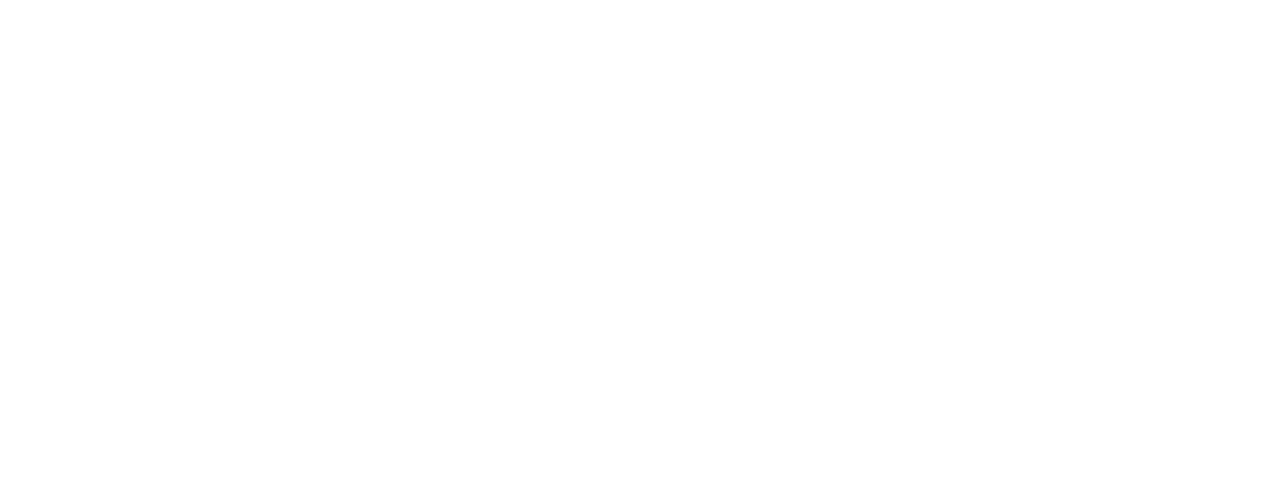
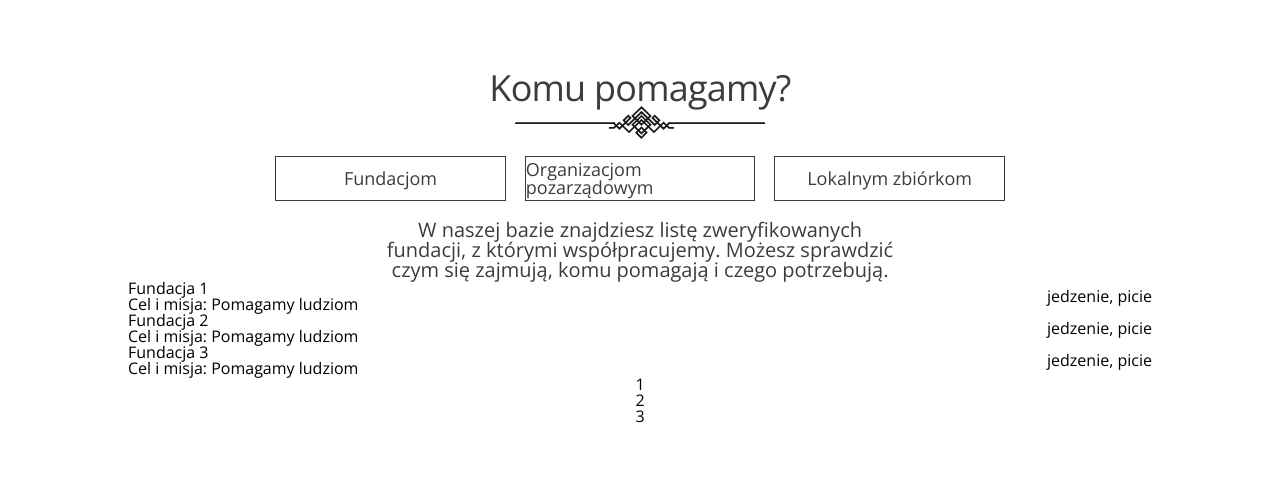
Before and after one commit to jeronim-j/sharing_foundation_page, a React (Create React App) app: page / in a window 1280 px wide. Shown: the part 2553-3030 px from the top of the page. Built offline with nearby package versions, Linux system fonts and the light colour scheme.

Commit message:
Basic organizations section created

```diff
--- a/package.json
+++ b/package.json
@@ -6,6 +6,7 @@
     "@testing-library/jest-dom": "^4.2.4",
     "@testing-library/react": "^9.5.0",
     "@testing-library/user-event": "^7.2.1",
+    "axios": "^0.20.0",
     "node-sass": "^4.14.1",
     "react": "^16.13.1",
     "react-dom": "^16.13.1",
--- a/src/components/Home/HomeContact.js
+++ b/src/components/Home/HomeContact.js
@@ -17,6 +17,7 @@
             setEmailErr(prevState => "Podany email jest nieprawidłowy");
             return false;
         } else if (msg.length < 120) {
+            setSuccessMsg(prevState => "Wiadomość została wysłana! Wkrótce się skontaktujemy.")
             setMsgErr(prevState => "Wiadomość musi być dłuższa niż 120 znaków")
         } else {
             setSuccessMsg(prevState => "Wiadomość została wysłana! Wkrótce się skontaktujemy.")
@@ -26,15 +27,15 @@
 
     const handleSubmit = event => {
         event.preventDefault();
-        setNameErr("");
-        setEmailErr("");
-        setMsgErr("");
+        setNameErr(prevState => "");
+        setEmailErr(prevState => "");
+        setMsgErr(prevState => "");
         const isValid = validate();
         if (isValid) {
             console.log(name, email, msg);
-            setName("");
-            setEmail("");
-            setMsg("");
+            setName(prevState => "");
+            setEmail(prevState => "");
+            setMsg(prevState => "");
         }
     }
 
--- a/src/components/Home/HomeOrganizations.js
+++ b/src/components/Home/HomeOrganizations.js
@@ -1,10 +1,77 @@
-import React from 'react';
+import React, {useState} from 'react';
+import HomeOrganizationsList from "./HomeOrganizationsList";
+import foundationsArray from '../../foundations.json';
+import nonGovArray from '../../non-gov.json';
+import localArray from '../../local.json';
 
 const HomeOrganizations = () => {
+    const [value, setValue] = useState("foundations");
+    let orgText;
+    let orgList;
+
+
+    if (value === "foundations") {
+        orgText =
+            <p className="organizations-text">
+                W naszej bazie znajdziesz listę zweryfikowanych fundacji, z którymi współpracujemy.
+                Możesz sprawdzić czym się zajmują, komu pomagają i czego potrzebują.
+            </p>
+        orgList = <HomeOrganizationsList orgArray={foundationsArray} />
+    } else if (value === "non-gov") {
+        orgText =
+            <p className="organizations-text">
+                W naszej bazie znajdziesz listę zweryfikowanych organizacji pozarządowych, z którymi współpracujemy.
+                Możesz sprawdzić czym się zajmują, komu pomagają i czego potrzebują.
+            </p>
+        orgList = <HomeOrganizationsList orgArray={nonGovArray} />
+    } else {
+        orgText =
+            <p className="organizations-text">
+                W naszej bazie znajdziesz listę zweryfikowanych lokalnych zbiórek, z którymi współpracujemy.
+                Możesz sprawdzić czym się zajmują, komu pomagają i czego potrzebują.
+            </p>
+        orgList = <HomeOrganizationsList orgArray={localArray} />
+    }
+
     return (
-        <section className="organizations" id="organizations">
-
-        </section>
+        <>
+            <section className="organizations" id="organizations">
+                <h2 className="organizations-header">Komu pomagamy?</h2>
+                <div className="organizations-decoration"
+                     style={{backgroundImage: `url(${process.env.PUBLIC_URL}/assets/Decoration.svg`}}/>
+                <form className="organizations-radio">
+                    <label>
+                        <span>Fundacjom</span>
+                        <input
+                            name="organizations"
+                            type="radio"
+                            value="foundations"
+                            onChange={e => setValue(e.target.value)}
+                        />
+                    </label>
+                    <label>
+                        <span>Organizacjom pozarządowym</span>
+                        <input
+                            name="organizations"
+                            type="radio"
+                            value="non-gov"
+                            onChange={e => setValue(e.target.value)}
+                        />
+                    </label>
+                    <label>
+                        <span>Lokalnym zbiórkom</span>
+                        <input
+                            name="organizations"
+                            type="radio"
+                            value="local"
+                            onChange={e => setValue(e.target.value)}
+                        />
+                    </label>
+                </form>
+                {orgText}
+                {orgList}
+            </section>
+        </>
     )
 }
 
--- /dev/null
+++ b/src/components/Home/HomeOrganizationsList.js
@@ -0,0 +1,51 @@
+import React, {useState} from "react";
+
+const HomeOrganizationsList = ({orgArray}) => {
+    const [currentPage, setCurrentPage] = useState(1);
+    const [orgPerPage] = useState(3);
+    const indexOfLastOrg = currentPage * orgPerPage;
+    const indexOfFirstOrg = indexOfLastOrg - orgPerPage;
+    const currentOrg = orgArray.slice(indexOfFirstOrg, indexOfLastOrg);
+
+    const Pagination = ({orgPerPage, totalOrg, paginate}) => {
+        const pageNumbers = [];
+        paginate = (pageNumber) => setCurrentPage(pageNumber);
+        for (let i = 1; i <= Math.ceil(totalOrg / orgPerPage); i++) {
+            pageNumbers.push(i);
+        }
+
+        return (
+            <nav>
+                <ul>
+                    {pageNumbers.map(number => (
+                        <li key={number}>
+                            <span onClick={() => paginate(number)} >{number}</span>
+                        </li>
+                    ))}
+                </ul>
+            </nav>
+        )
+    }
+
+    return (
+        <>
+            <ul className="organizations-list">
+                {currentOrg.map(org => (
+                    <li key={org.id} className="organizations-list-element">
+                        <div className="organizations-list-element-left">
+                            <span>{org.name}</span>
+                            <span>Cel i misja: {org.target}</span>
+                        </div>
+                        <div className="organizations-list-element-right">
+                            <span>{org.resources}</span>
+                        </div>
+                    </li>
+                ))}
+            </ul>
+            <Pagination orgPerPage={orgPerPage} totalOrg={orgArray.length} />
+
+        </>
+    )
+}
+
+export default HomeOrganizationsList;
--- a/src/components/Login.js
+++ b/src/components/Login.js
@@ -23,13 +23,13 @@
 
     const handleSubmit = event => {
         event.preventDefault();
-        setEmailErr("");
-        setPasswordErr("");
+        setEmailErr(prevState => "");
+        setPasswordErr(prevState => "");
         const isValid = validate();
         if (isValid) {
             console.log(email, password);
-            setEmail("");
-            setPassword("");
+            setEmail(prevState => "");
+            setPassword(prevState => "");
         }
     }
 
--- a/src/components/Sign.js
+++ b/src/components/Sign.js
@@ -25,15 +25,15 @@
 
     const handleSubmit = event => {
         event.preventDefault();
-        setEmailErr("");
-        setPasswordErr("");
-        setPasswordRepeatErr("");
+        setEmailErr(prevState => "");
+        setPasswordErr(prevState => "");
+        setPasswordRepeatErr(prevState => "");
         const isValid = validate();
         if (isValid) {
             console.log(email, password);
-            setEmail("");
-            setPassword("");
-            setPasswordRepeat("");
+            setEmail(prevState => "");
+            setPassword(prevState => "");
+            setPasswordRepeat(prevState => "");
         }
     }
 
--- /dev/null
+++ b/src/foundations.json
@@ -0,0 +1,56 @@
+[
+  {
+    "id": 1,
+    "name": "Fundacja 1",
+    "target": "Pomagamy ludziom",
+    "resources": "jedzenie, picie"
+  },
+  {
+    "id": 2,
+    "name": "Fundacja 2",
+    "target": "Pomagamy ludziom",
+    "resources": "jedzenie, picie"
+  },
+  {
+    "id": 3,
+    "name": "Fundacja 3",
+    "target": "Pomagamy ludziom",
+    "resources": "jedzenie, picie"
+  },
+  {
+    "id": 4,
+    "name": "Fundacja 4",
+    "target": "Pomagamy ludziom",
+    "resources": "jedzenie, picie"
+  },
+  {
+    "id": 5,
+    "name": "Fundacja 5",
+    "target": "Pomagamy ludziom",
+    "resources": "jedzenie, picie"
+  },
+  {
+    "id": 6,
+    "name": "Fundacja 6",
+    "target": "Pomagamy ludziom",
+    "resources": "jedzenie, picie"
+  },
+  {
+    "id": 7,
+    "name": "Fundacja 7",
+    "target": "Pomagamy ludziom",
+    "resources": "jedzenie, picie"
+  },
+  {
+    "id": 8,
+    "name": "Fundacja 8",
+    "target": "Pomagamy ludziom",
+    "resources": "jedzenie, picie"
+  },
+  {
+    "id": 9,
+    "name": "Fundacja 9",
+    "target": "Pomagamy ludziom",
+    "resources": "jedzenie, picie"
+  }
+]
--- /dev/null
+++ b/src/local.json
@@ -0,0 +1,20 @@
+[
+  {
+    "id": 1,
+    "name": "Lokalna zbiórka 1",
+    "target": "Pomagamy ludziom",
+    "resources": "jedzenie, picie"
+  },
+  {
+    "id": 2,
+    "name": "Lokalna zbiórka 2",
+    "target": "Pomagamy ludziom",
+    "resources": "jedzenie, picie"
+  },
+  {
+    "id": 3,
+    "name": "Lokalna zbiórka 3",
+    "target": "Pomagamy ludziom",
+    "resources": "jedzenie, picie"
+  }
+]
--- /dev/null
+++ b/src/non-gov.json
@@ -0,0 +1,38 @@
+[
+  {
+    "id": 1,
+    "name": "Organizacja pozarządowa 1",
+    "target": "Pomagamy ludziom",
+    "resources": "jedzenie, picie"
+  },
+  {
+    "id": 2,
+    "name": "Organizacja pozarządowa 2",
+    "target": "Pomagamy ludziom",
+    "resources": "jedzenie, picie"
+  },
+  {
+    "id": 3,
+    "name": "Organizacja pozarządowa 3",
+    "target": "Pomagamy ludziom",
+    "resources": "jedzenie, picie"
+  },
+  {
+    "id": 4,
+    "name": "Organizacja pozarządowa 4",
+    "target": "Pomagamy ludziom",
+    "resources": "jedzenie, picie"
+  },
+  {
+    "id": 5,
+    "name": "Organizacja pozarządowa 5",
+    "target": "Pomagamy ludziom",
+    "resources": "jedzenie, picie"
+  },
+  {
+    "id": 6,
+    "name": "Organizacja pozarządowa 6",
+    "target": "Pomagamy ludziom",
+    "resources": "jedzenie, picie"
+  }
+]
--- a/src/scss/elements/Home/_HomeOrganizations.scss
+++ b/src/scss/elements/Home/_HomeOrganizations.scss
@@ -1,4 +1,62 @@
 .organizations {
   height: 100vh;
-  width: 100vh;
+  width: 100%;
+  display: flex;
+  flex-direction: column;
+  justify-content: center;
+  align-items: center;
+  .organizations-header {
+    font-size: 2.25em;
+    color: $color-base-grey;
+    letter-spacing: -0.76px;
+  }
+  .organizations-decoration {
+    width: 250px;
+    height: 50px;
+    background-repeat: no-repeat;
+  }
+  .organizations-radio {
+    width: 60%;
+    height: 8%;
+    display: flex;
+    justify-content: space-evenly;
+    label {
+      border: 1px solid $color-base-grey;
+      display: flex;
+      justify-content: center;
+      align-items: center;
+      cursor: pointer;
+      height: 70%;
+      width: 30%;
+      input {
+        appearance: none;
+        position: absolute;
+      }
+      span {
+        font-size: 1.125em;
+        font-weight: 400;
+        color: $color-base-grey;
+      }
+    }
+  }
+  .organizations-text {
+    color: $color-base-grey;
+    width: 40%;
+    text-align: center;
+    font-size: 1.25em;
+  }
+  .organizations-list {
+    width: 80%;
+    .organizations-list-element {
+      display: flex;
+      justify-content: space-between;
+      align-items: center;
+      .organizations-list-element-left {
+        display: flex;
+        flex-direction: column;
+        justify-content: center;
+
+      }
+    }
+  }
 }
```
Also changed, not shown: src/components/Home/Home.js (+6 -6 lines), 1 other file (tests, documents, lock files or other folders).
